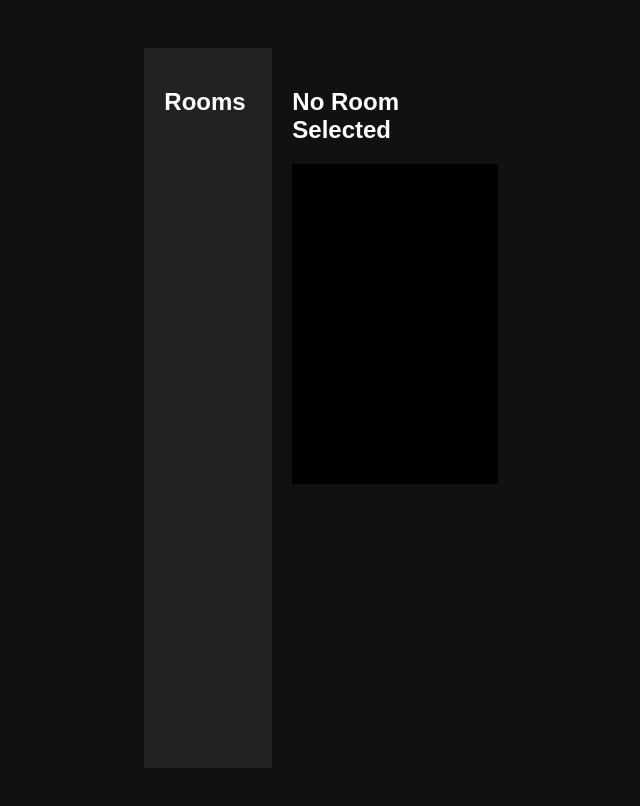
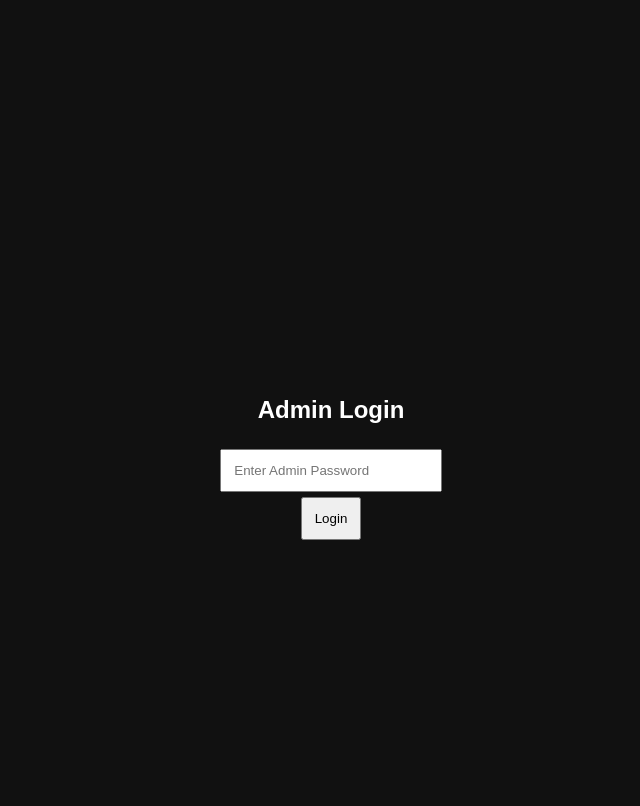
Before and after one commit to djlocks95/private-chat, a website: page Privatechat/MorpheusProgram/admin.html in a window 1280 px wide. Shown: the whole page, without its empty margins (309-949 px from the left). Drawn offline with Linux system fonts and the light colour scheme.

Commit message:
Add files via upload

```diff
--- a/Privatechat/MorpheusProgram/admin.html
+++ b/Privatechat/MorpheusProgram/admin.html
@@ -1,51 +1,31 @@
 <!DOCTYPE html>
 <html>
-
 <head>
-
-<title>Admin Panel</title>
-
-<link rel="stylesheet" href="style.css">
-
+    <title>Admin Panel</title>
+    <link rel="stylesheet" href="style.css">
 </head>
-
-
 <body>
 
-
-<div class="admin">
-
-
-<div class="rooms">
-
-<h2>Rooms</h2>
-
-<div id="rooms"></div>
-
+<!-- 🟢 NEW: The Login Container -->
+<div id="loginContainer" style="display: flex; flex-direction: column; align-items: center; margin-top: 100px;">
+    <h2>Admin Login</h2>
+    <input type="password" id="password" placeholder="Enter Admin Password">
+    <button onclick="login()">Login</button>
 </div>
 
+<!-- 🟢 MODIFIED: Wrapped the admin panel in the dashboard ID and hid it by default -->
+<div id="dashboard" class="admin" style="display: none;">
+    <div class="rooms">
+        <h2>Rooms</h2>
+        <div id="rooms"></div>
+    </div>
 
-
-<div class="chat">
-
-<h2 id="currentRoom">
-No Room Selected
-</h2>
-
-
-<div id="messages"></div>
-
-
+    <div class="chat">
+        <h2 id="currentRoom">No Room Selected</h2>
+        <div id="messages"></div>
+    </div>
 </div>
 
-
-</div>
-
-
-
 <script src="admin.js"></script>
-
-
 </body>
-
 </html>
```
